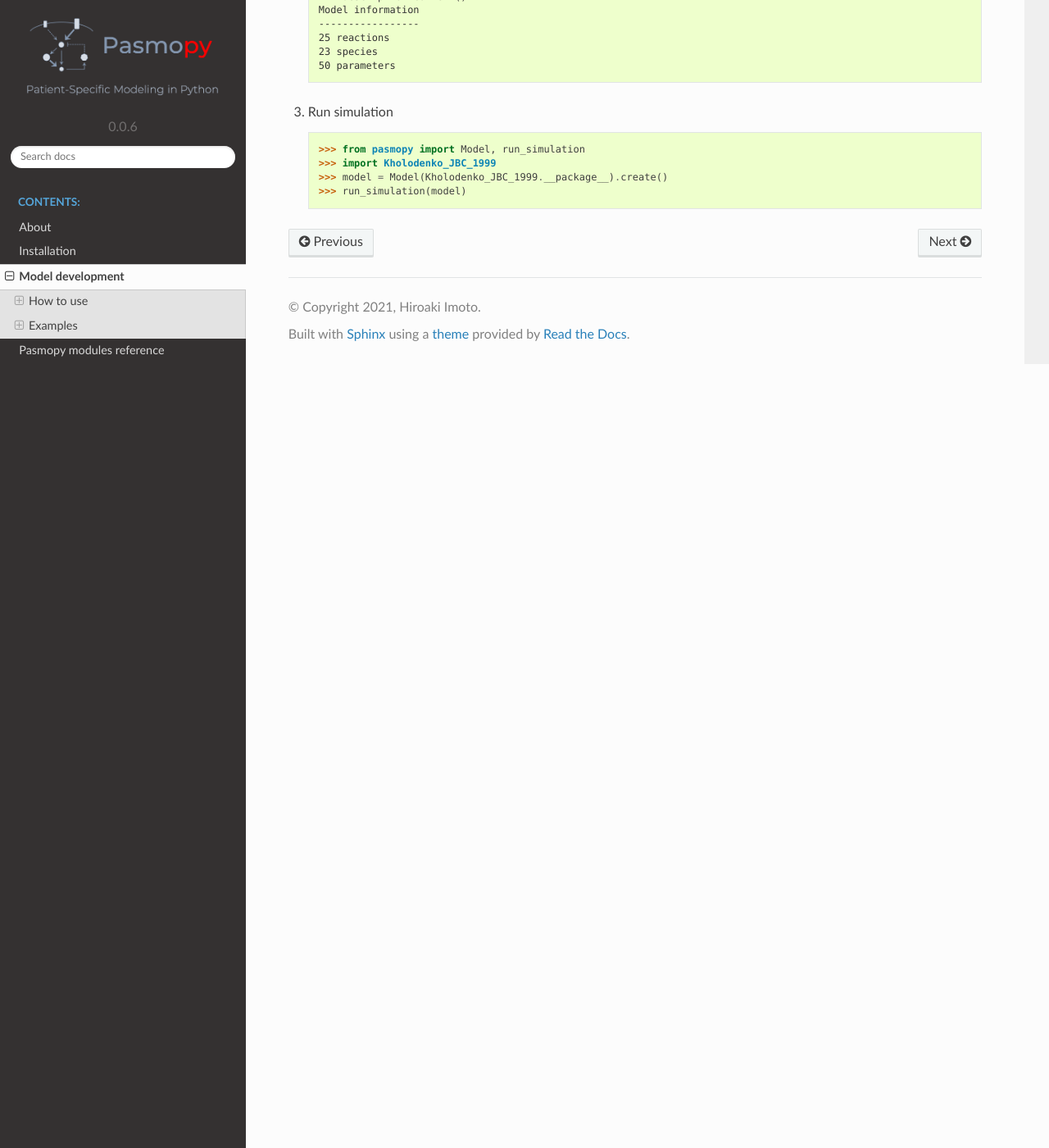
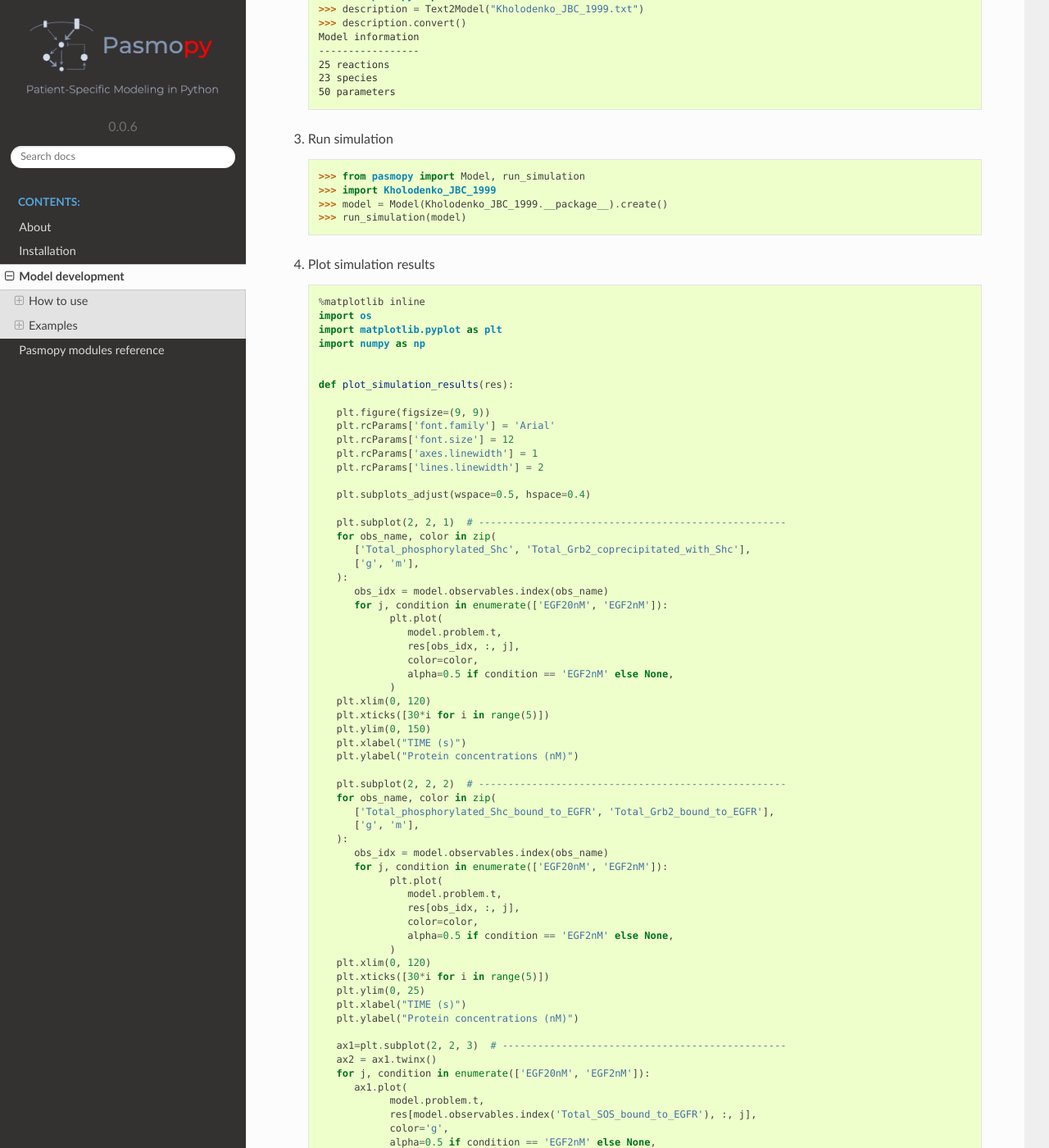
Before and after one commit to pasmopy/pasmopy, a Sphinx documentation site: the page built from docs/model_development.rst, in a window 1280 px wide and 1400 px high, scrolled down 4588 px. Shown: the whole window at 82% size. Built offline with Sphinx 7.4.7 and the Read the Docs theme 2.0.0, drawn with Linux system fonts in a browser that asks for light colours; some of the changed text lies outside the part shown.

Commit message:
Update example: EGF signaling (#32)
* Add new condition: Absence_PLCgP_transloc

* Add simulation result

* Add example code for plotting simulation results

* Update for biomass v0.5.4

* Update tests

```diff
--- a/docs/model_development.rst
+++ b/docs/model_development.rst
@@ -214,6 +214,7 @@ Reference:
       @sim tspan: [0, 120]
       @sim condition EGF20nM: init[EGF] = 680
       @sim condition EGF2nM: init[EGF] = 68
+      @sim condition Absence_PLCgP_transloc: init[EGF] = 680; p[kf25] = 0; p[kr25] = 0
 
 #. Convert the text into an executable model
 
@@ -240,3 +241,121 @@ Reference:
       >>> import Kholodenko_JBC_1999
       >>> model = Model(Kholodenko_JBC_1999.__package__).create()
       >>> run_simulation(model)
+
+#. Plot simulation results
+
+   .. code-block:: python
+
+      %matplotlib inline
+      import os
+      import matplotlib.pyplot as plt
+      import numpy as np
+
+
+      def plot_simulation_results(res):
+
+         plt.figure(figsize=(9, 9))
+         plt.rcParams['font.family'] = 'Arial'
+         plt.rcParams['font.size'] = 12
+         plt.rcParams['axes.linewidth'] = 1
+         plt.rcParams['lines.linewidth'] = 2
+
+         plt.subplots_adjust(wspace=0.5, hspace=0.4)
+
+         plt.subplot(2, 2, 1)  # ----------------------------------------------------
+         for obs_name, color in zip(
+            ['Total_phosphorylated_Shc', 'Total_Grb2_coprecipitated_with_Shc'],
+            ['g', 'm'],
+         ):
+            obs_idx = model.observables.index(obs_name)
+            for j, condition in enumerate(['EGF20nM', 'EGF2nM']):
+                  plt.plot(
+                     model.problem.t,
+                     res[obs_idx, :, j],
+                     color=color,
+                     alpha=0.5 if condition == 'EGF2nM' else None,
+                  )
+         plt.xlim(0, 120)
+         plt.xticks([30*i for i in range(5)])
+         plt.ylim(0, 150)
+         plt.xlabel("TIME (s)")
+         plt.ylabel("Protein concentrations (nM)")
+
+         plt.subplot(2, 2, 2)  # ----------------------------------------------------
+         for obs_name, color in zip(
+            ['Total_phosphorylated_Shc_bound_to_EGFR', 'Total_Grb2_bound_to_EGFR'],
+            ['g', 'm'],
+         ):
+            obs_idx = model.observables.index(obs_name)
+            for j, condition in enumerate(['EGF20nM', 'EGF2nM']):
+                  plt.plot(
+                     model.problem.t,
+                     res[obs_idx, :, j],
+                     color=color,
+                     alpha=0.5 if condition == 'EGF2nM' else None,
+                  )
+         plt.xlim(0, 120)
+         plt.xticks([30*i for i in range(5)])
+         plt.ylim(0, 25)
+         plt.xlabel("TIME (s)")
+         plt.ylabel("Protein concentrations (nM)")
+
+         ax1=plt.subplot(2, 2, 3)  # ------------------------------------------------
+         ax2 = ax1.twinx()
+         for j, condition in enumerate(['EGF20nM', 'EGF2nM']):
+            ax1.plot(
+                  model.problem.t,
+                  res[model.observables.index('Total_SOS_bound_to_EGFR'), :, j],
+                  color='g',
+                  alpha=0.5 if condition == 'EGF2nM' else None,
+            )
+            ax2.plot(
+                  model.problem.t,
+                  res[model.observables.index('ShGS_complex'), :, j],
+                  color='m',
+                  alpha=0.5 if condition == 'EGF2nM' else None,
+            )
+         ax1.set_xlim(0, 120)
+         ax1.set_xticks([30*i for i in range(5)])
+         ax1.set_xlabel("TIME (s)")
+         ax1.set_ylim(0, 8)
+         ax2.set_ylim(0, 30)
+         ax1.set_ylabel("SOS bound to EGFR (nM)")
+         ax2.set_ylabel("Concentration of Sh-G-S (nM)")
+
+         ax1=plt.subplot(2, 2, 4)  # ------------------------------------------------
+         ax2 = ax1.twinx()
+         obs_idx = model.observables.index('Total_phosphorylated_PLCg')
+         ax1.plot(
+            model.problem.t,
+            res[obs_idx, :, model.problem.conditions.index('EGF20nM')],
+            'g',
+         )
+         ax1.plot(
+            model.problem.t,
+            res[obs_idx, :, model.problem.conditions.index('EGF2nM')],
+            'g',
+            alpha=0.5,
+         )
+         ax2.plot(
+            model.problem.t,
+            res[obs_idx, :, model.problem.conditions.index('Absence_PLCgP_transloc')],
+            'g--',
+         )
+         ax1.set_xlim(0, 120)
+         ax1.set_xticks([30*i for i in range(5)])
+         ax1.set_ylim(0, 15)
+         ax1.set_yticks([5*i for i in range(4)])
+         ax1.set_xlabel("TIME (s)")
+         ax1.set_ylabel("Total Phosphorylated PLCγ (nM)")
+         ax2.set_ylim(0, 105)
+         ax2.set_yticks([30*i for i in range(4)])
+
+         plt.show()
+
+
+         if __name__ == '__main__':
+            res = np.load(os.path.join(model.path, "simulation_data", "simulations_original.npy"))
+            plot_simulation_results(res)
+
+   .. image:: _static/img/EGF_signaling_sim.png
```
Also changed, not shown: other parts of docs/model_development.rst (+2 -2 lines), docs/_static/img/EGF_signaling_sim.png (added), 4 other files.
